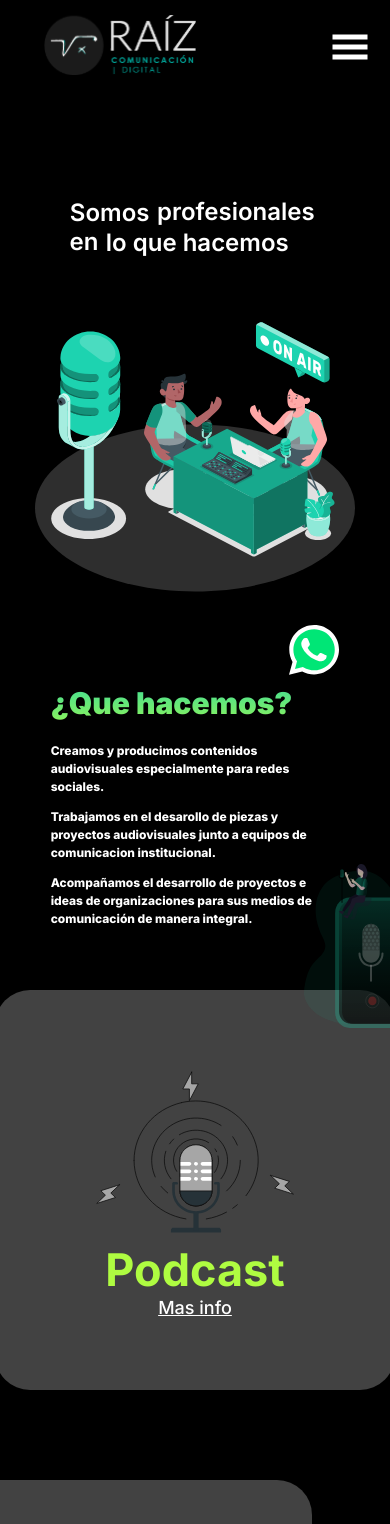
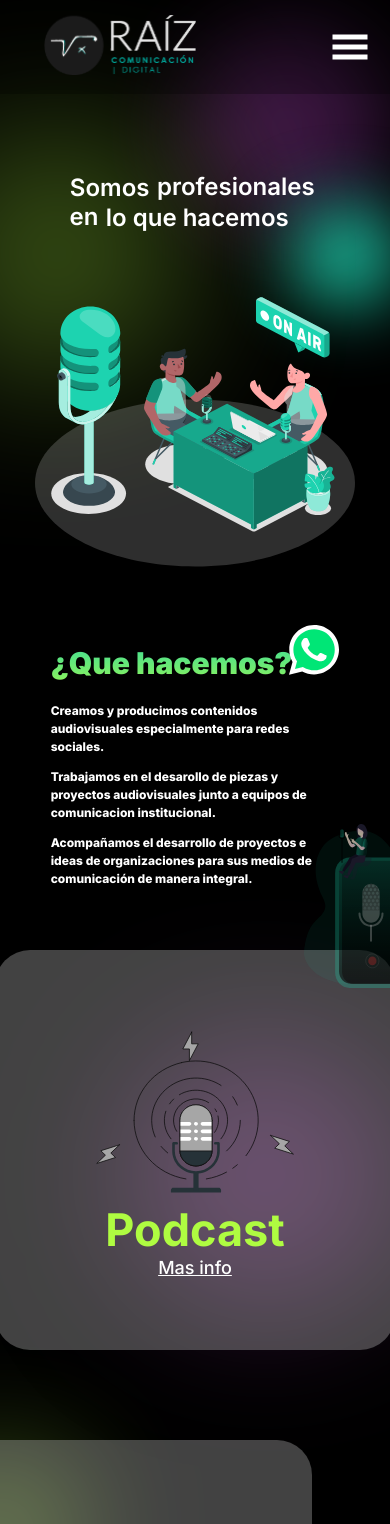
Before and after one commit to jeronimogarcia/ProyectoCoder, a React (Create React App) app: page / in a window 390 px wide. Shown: the top 1524 px of the page. Built offline with nearby package versions, Linux system fonts and the light colour scheme.

Commit message:
Title, Favicon, Gradients

```diff
--- a/public/index.html
+++ b/public/index.html
@@ -24,7 +24,7 @@
       work correctly both with client-side routing and a non-root public URL.
       Learn how to configure a non-root public URL by running `npm run build`.
     -->
-    <title>React App</title>
+    <title>Raíz | Comunicación Digital</title>
   </head>
   <body>
     <noscript>You need to enable JavaScript to run this app.</noscript>
--- a/src/App.css
+++ b/src/App.css
@@ -4,95 +4,6 @@
   width: 100%;
   z-index: 0;
   overflow: hidden;
-}
-
-.app__Container .app_Radiants {
-  position: absolute;
-  z-index: -1;
-  background-color: rgba(60, 22, 66, 1);
-
-}
-
-.app__Container .app_Radiants:nth-child(1) {
-  top: -10%;
-  left: 30%;
-  background-image: #3C1642;
-  width: 700px;
-  height: 700px;
-  border-radius: 100%;
-  filter: blur(100px);
-}
-
-.app__Container .app_Radiants:nth-child(2) {
-  top: 15%;
-  left: 90%;
-  background: #1DD3B0;
-  width: 300px;
-  height: 310px;
-  border-radius: 100%;
-  filter: blur(150px);
-}
-
-.app__Container .app_Radiants:nth-child(3) {
-  top: 9%;
-  right: 85%;
-  background: linear-gradient(180deg, #A0FF18 0%, #3C1642 100%);
-  width: 506px;
-  height: 413px;
-  border-radius: 100%;
-  filter: blur(150px);
-}
-
-.app__Container .app_Radiants:nth-child(4) {
-  top: 42%;
-  right: 90%;
-  background: #1DD3B0;
-  width: 270px;
-  height: 283px;
-  border-radius: 100%;
-  filter: blur(150px);
-}
-
-.app__Container .app_Radiants:nth-child(5) {
-  top: 46%;
-  right: 3.5%;
-  background: #3C1642;
-  width: 700px;
-  height: 705px;
-  border-radius: 100%;
-  filter: blur(150px);
-}
-
-.app__Container .app_Radiants:nth-child(6) {
-  top: 35%;
-  right: 3.5%;
-  background: rgba(160, 255, 24, 0.15);
-  width: 360px;
-  height: 360px;
-  border-radius: 100%;
-  filter: blur(150px);
-}
-
-.app__Container .app_Radiants:nth-child(7) {
-  bottom: 12%;
-  right: 75%;
-  background: linear-gradient(180deg, #A0FF18 0%, #3C1642 100%);
-  width: 726px;
-  height: 694px;
-  border-radius: 100%;
-  filter: blur(300px);
-  transform: rotate(-136.38deg);
-}
-
-.app__Container .app_Radiants:nth-child(8) {
-  bottom: 4%;
-  left: 70%;
-  background: linear-gradient(180deg, #3C1642 56.25%, #1DD3B0 100%);
-  width: 700px;
-  height: 700px;
-  border-radius: 100%;
-  filter: blur(150px);
-  transform: rotate(-143.43deg);
 }
 
 .whatsapp{
--- a/src/App.js
+++ b/src/App.js
@@ -3,6 +3,7 @@ import Title from "./Components/Title/Title";
 import WhoWeAre from "./Components/WhoWeAre/WhoWeAre";
 import Products from "./Components/Products/Products";
 import Footer from "./Components/Footer/Footer";
+import Gradients from './Components/Gradients/Gradients'
 import "./App.css";
 import { MobileProvider } from "./context/mobile";
 import whatsapp from "./Images/whatsapp.svg";
@@ -11,14 +12,7 @@ function App() {
   return (
     <MobileProvider>
       <div className="app__Container">
-        <div className="app_Radiants"></div>
-        <div className="app_Radiants"></div>
-        <div className="app_Radiants"></div>
-        <div className="app_Radiants"></div>
-        <div className="app_Radiants"></div>
-        <div className="app_Radiants"></div>
-        <div className="app_Radiants"></div>
-        <div className="app_Radiants"></div>
+        <Gradients></Gradients>
         <a
           href="https://wa.me/+5491164645254?text=Buen%20d%C3%ADa%2C%0AEstoy%20interesado%20en%20los%20servicios%20de%20Ra%C3%ADz"
           target="_blank"
--- /dev/null
+++ b/src/Components/Gradients/Gradients.js
@@ -0,0 +1,19 @@
+import React from "react";
+import Styles from './Gradients.module.css'
+
+const Gradients = () => {
+  return (
+    <>
+      <div className={Styles.Gradients}></div>
+      <div className={Styles.Gradients}></div>
+      <div className={Styles.Gradients}></div>
+      <div className={Styles.Gradients}></div>
+      <div className={Styles.Gradients}></div>
+      <div className={Styles.Gradients}></div>
+      <div className={Styles.Gradients}></div>
+      <div className={Styles.Gradients}></div>
+    </>
+  );
+};
+
+export default Gradients;
--- /dev/null
+++ b/src/Components/Gradients/Gradients.module.css
@@ -0,0 +1,146 @@
+.Gradients {
+  position: absolute;
+  z-index: -1;
+  background-color: rgba(60, 22, 66, 1);
+}
+
+.Gradients:nth-child(1) {
+  top: -10%;
+  left: 30%;
+  width: 700px;
+  height: 700px;
+  border-radius: 100%;
+  filter: blur(100px);
+}
+
+.Gradients:nth-child(2) {
+  top: 15%;
+  left: 90%;
+  background: #1dd3b0;
+  width: 300px;
+  height: 310px;
+  border-radius: 100%;
+  filter: blur(150px);
+}
+
+.Gradients:nth-child(3) {
+  top: 9%;
+  right: 85%;
+  background: linear-gradient(180deg, #a0ff18 0%, #3c1642 100%);
+  width: 506px;
+  height: 413px;
+  border-radius: 100%;
+  filter: blur(150px);
+}
+
+.Gradients:nth-child(4) {
+  top: 42%;
+  right: 90%;
+  background: #1dd3b0;
+  width: 270px;
+  height: 283px;
+  border-radius: 100%;
+  filter: blur(150px);
+}
+
+.Gradients:nth-child(5) {
+  top: 46%;
+  right: 3.5%;
+  background: #3c1642;
+  width: 700px;
+  height: 705px;
+  border-radius: 100%;
+  filter: blur(150px);
+}
+
+.Gradients:nth-child(6) {
+  top: 35%;
+  right: 3.5%;
+  background: rgba(160, 255, 24, 0.15);
+  width: 360px;
+  height: 360px;
+  border-radius: 100%;
+  filter: blur(150px);
+}
+
+.Gradients:nth-child(7) {
+  bottom: 12%;
+  right: 75%;
+  background: linear-gradient(180deg, #a0ff18 0%, #3c1642 100%);
+  width: 726px;
+  height: 694px;
+  border-radius: 100%;
+  filter: blur(300px);
+  transform: rotate(-136.38deg);
+}
+
+.Gradients:nth-child(8) {
+  bottom: 4%;
+  left: 70%;
+  background: linear-gradient(180deg, #3c1642 56.25%, #1dd3b0 100%);
+  width: 700px;
+  height: 700px;
+  border-radius: 100%;
+  filter: blur(150px);
+  transform: rotate(-143.43deg);
+}
+
+
+@media (max-width: 600px){
+    .Gradients:nth-child(1) {
+        top: 1%;
+        left: 48%;
+        width: 200px;
+        height: 200px;
+        filter: blur(45px);
+      }
+
+      .Gradients:nth-child(2) {
+        top: 8%;
+        left: 75%;
+        width: 106px;
+        height: 96px;
+        filter: blur(37px);
+  }
+  .Gradients:nth-child(3) {
+    top: 7%;
+    right: 65%;
+    background: #AFFC41;
+    width: 160px;
+    height: 143px;
+    filter: blur(100px);
+  }
+
+  .Gradients:nth-child(4) {
+    top: 57%;
+    right: 87%;
+    background: #AFFC41;
+    width: 100px;
+    height: 100px;
+    filter: blur(70px);
+  }
+
+  .Gradients:nth-child(5) {
+    top: 40%;
+    right: -4%;
+    width: 280px;
+    height: 270px;
+    filter: blur(70px);
+  }
+
+  .Gradients:nth-child(6) {
+    top: 89%;
+    right: -19.5%;
+    background: rgba(29, 211, 176, 0.56);
+    width: 200px;
+    height: 200px;
+    filter: blur(60px);
+  }
+  .Gradients:nth-child(7) {
+   display: none;
+  }
+
+  .Gradients:nth-child(8) {
+   display: none;
+  }
+}
--- a/src/Components/Title/Title.module.css
+++ b/src/Components/Title/Title.module.css
@@ -270,8 +270,8 @@
 
 @media (max-width: 600px) {
   .MainContainer {
-    height: 640px;
-    padding-top: 75px;
+    height: 600px;
+    padding-top: 50px;
   }
   .TitleContainer {
     position: relative;
--- a/src/Components/WhoWeAre/WhoWeAre.css
+++ /dev/null
@@ -1,28 +0,0 @@
-.whoWeAre__Container{
-    display: flex;
-    flex-direction: row;
-    height: 600px;
-}
-
-.whoWeAre__Container .whoWeAre__textRecContainer {
-    display: flex;
-    flex-direction: row;
-}
-@media only screen and (max-width: 480px) {
-    .whoWeAre__Container{
-        width: 80vw;
-        padding: 0 10%;
-        height: 430px;
-    }
-    .texts__h2{
-        font-size: 30px;
-    }
-    .texts__Container {
-        width: auto;
-        height: auto;
-    }
-    .texts__Container p{
-        font-size: 12px;
-    }
-
-}
--- a/src/Components/WhoWeAre/WhoWeAre.js
+++ b/src/Components/WhoWeAre/WhoWeAre.js
@@ -2,7 +2,6 @@ import React from "react";
 import Img from "./Img";
 import Texts from "./Texts";
 import Rectangulo from "./Rectangulo";
-import "./WhoWeAre.css";
 import styles from "./WhoWeAre.module.css";
 
 const WhoWeAre = () => {
```
Also changed, not shown: 1 other file (tests, documents, lock files or other folders).
